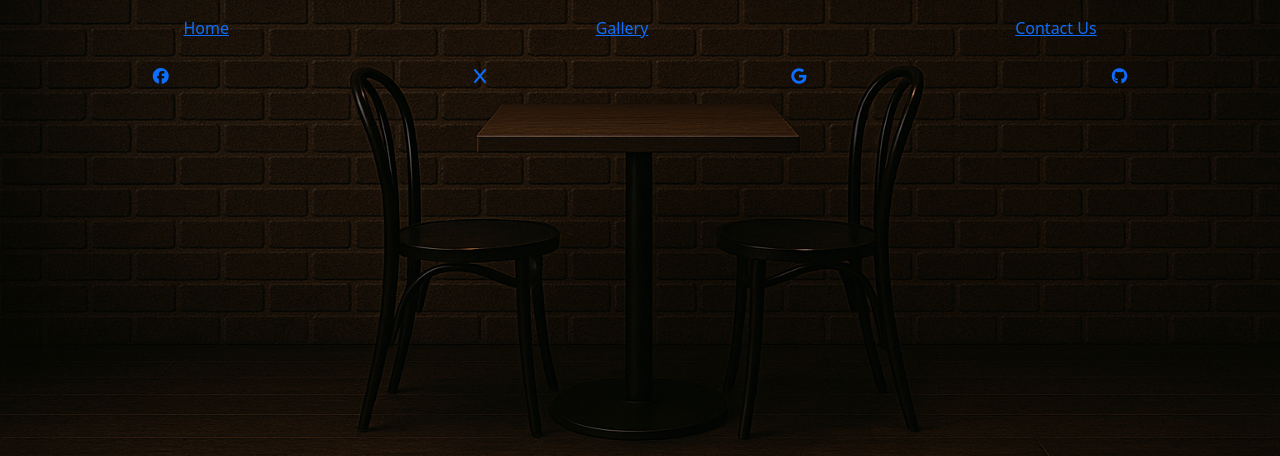
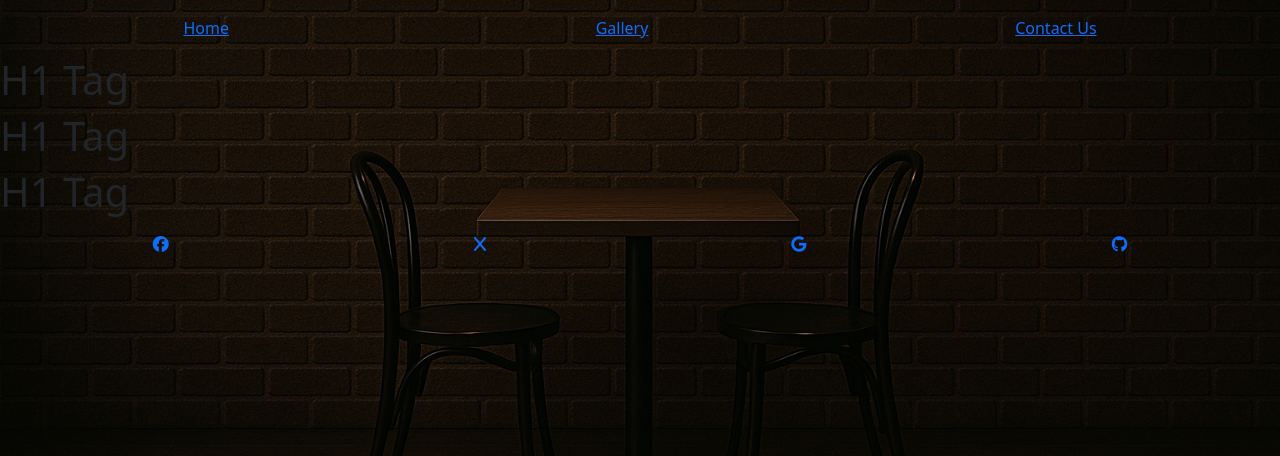
Before and after one commit to bics/CoffeeHouse, a Django app: page / in a window 1280 px wide. Shown: the top 456 px of the page. Run offline with Django 5.2, Linux system fonts and the light colour scheme; some libraries are stand-ins or nearby versions.

Commit message:
CH-Creating index page

```diff
--- a/landingpage/templates/base.html
+++ b/landingpage/templates/base.html
@@ -8,7 +8,6 @@
     <meta name="viewport" content="width=device-width, initial-scale=1.0">
     <!--Title-->
     <title>{% block title %} {% endblock %}</title>
-    <!-- Coffee House -->
     <!--TODO
         -Add overridable css blocks
     -->
--- /dev/null
+++ b/landingpage/templates/index.html
@@ -0,0 +1,11 @@
+{% extends 'base.html' %}
+
+{% block title %}
+Coffee House
+{% endblock %}
+
+{% block main %}
+<h1>H1 Tag</h1>
+<h1>H1 Tag</h1>
+<h1>H1 Tag</h1>
+{% endblock %}
--- a/landingpage/views.py
+++ b/landingpage/views.py
@@ -2,4 +2,4 @@ from django.shortcuts import render, HttpResponse
 
 # Create your views here.
 def home(request):
-    return render(request, "base.html")
+    return render(request, "index.html")
```
